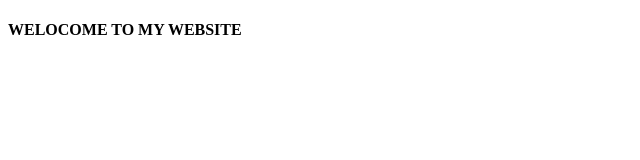
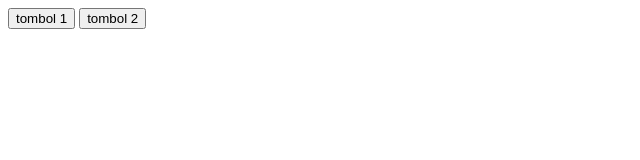
Before and after one commit to Kurooo21/belajar-js, a plain HTML site: page index.html in a window 1280 px wide. Shown: the whole page, without its empty margins (0-640 px from the left). Drawn offline with Linux system fonts and the light colour scheme.

Commit message:
materi baru

```diff
--- a/index.html
+++ b/index.html
@@ -6,7 +6,8 @@
     <title>belajar js</title>
 </head>
 <body>
-    <h4>WELOCOME TO MY WEBSITE</h4>
+    <button id="btn1">tombol 1</button>
+    <button id="btn2">tombol 2</button>
    <script src="belajar.js"></script>
 </body>
 </html>
```
Also changed, not shown: belajar.js (+31 -0 lines).
